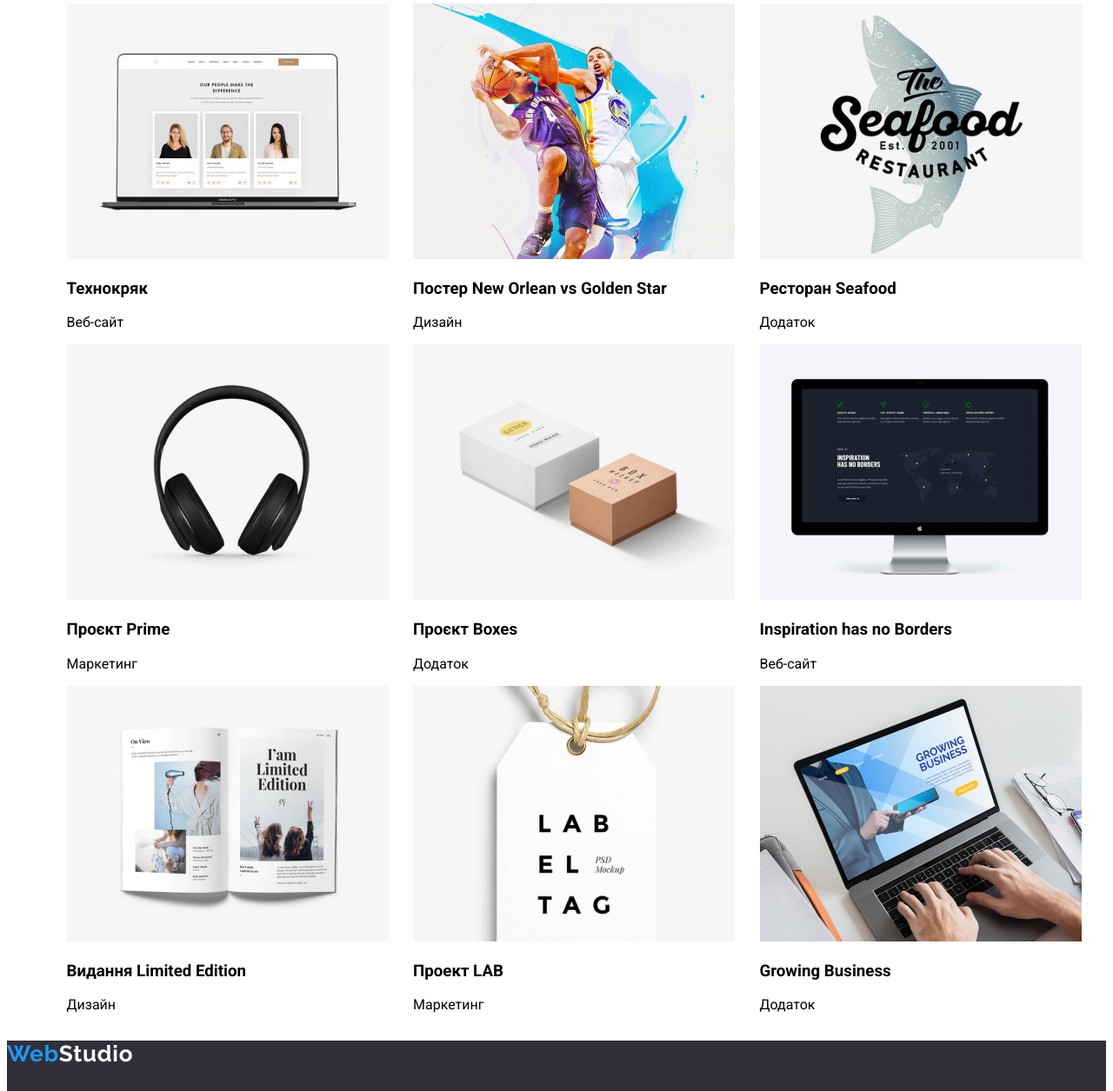
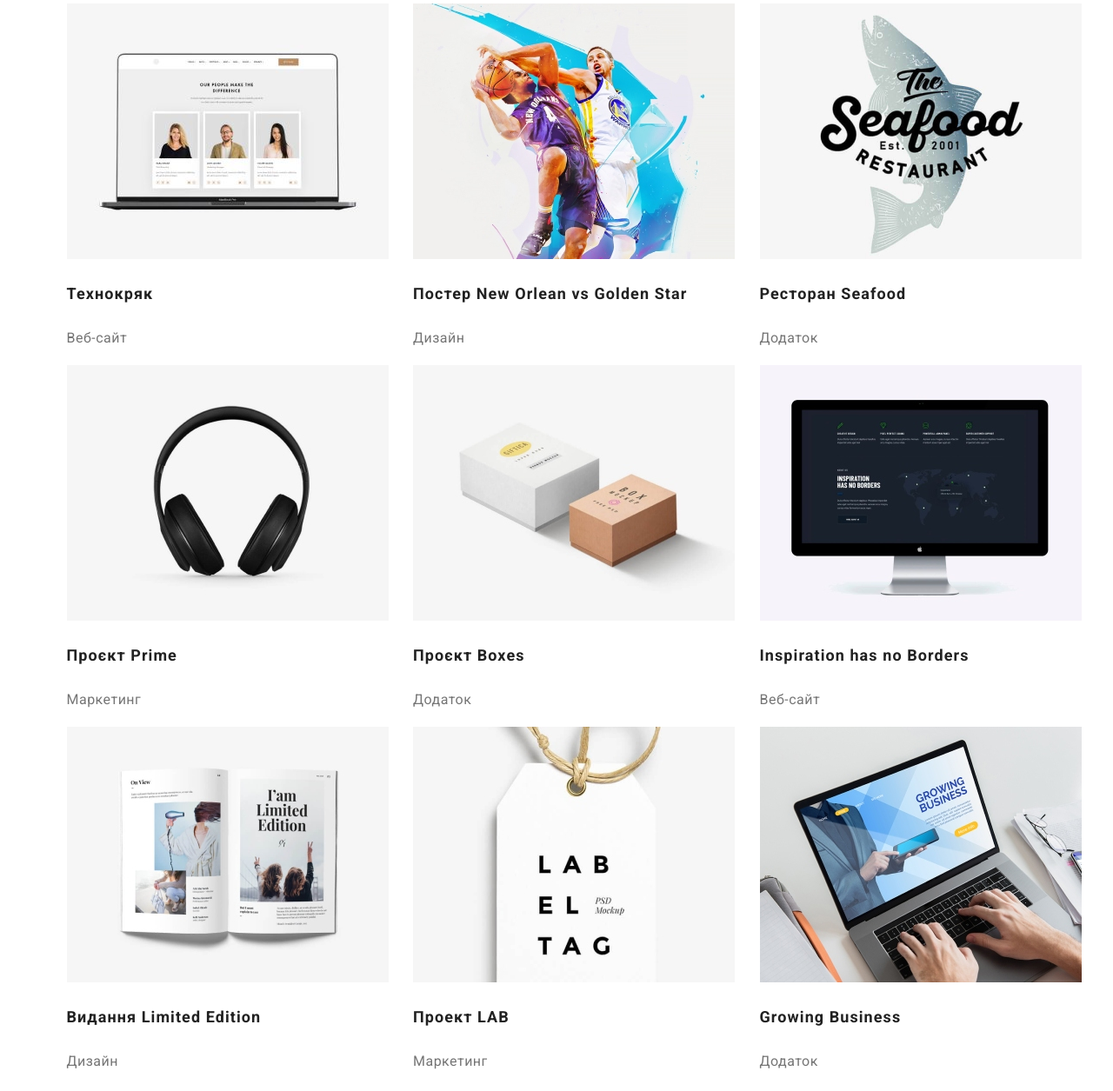
Before and after one commit to Diana323/goit-markup-hw-02, a plain HTML site: page portfolio.html in a window 1280 px wide. Shown: the part 141-1396 px from the top of the page at 87% size. Drawn offline with Linux system fonts and the light colour scheme.

Commit message:
присвоєно класи

```diff
--- a/css/styles.css
+++ b/css/styles.css
@@ -329,6 +329,26 @@ flex-wrap: wrap;
         font-size: 16px;
         line-height: 1.19;
 }
+.pp{
+    font-weight: 400;
+        font-size: 16px;
+        line-height: 30px;
+        /* identical to box height, or 188% */
+
+        letter-spacing: 0.03em;
+
+        color: #757575;
+}
+.portfolio-semple{
+     font-weight: 700;
+     font-size: 18px;
+     line-height: 36px;
+
+
+     letter-spacing: 0.06em;
+
+    color: #212121;}
+
 .photo-list-wrapper2{
     font-weight: 400;
         font-size: 16px;
--- a/portfolio.html
+++ b/portfolio.html
@@ -44,15 +44,15 @@
 <div class="div2 photo-list-div">
             <h2 class="visually-hidden">photo</h2>
             <ul class="ul list-photo">
-                <li><img src="./images/img.jpg" width="370" alt="Технокряк"><h3 class="">Технокряк</h3><p>Веб-сайт</p></li>
-                <li><img src="./images/imgposters.jpg" width="370" alt="Дизайн"><h3 class="">Постер New Orlean vs Golden Star</h3><p>Дизайн</p></li>
-                <li><img src="./images/img2.jpg" width="370" alt="Ресторан Seafood"><h3 class="">Ресторан Seafood</h3><p>Додаток</p></li>
-                <li><img src="./images/img3.jpg" width="370" alt="Проєкт Prime"><h3 class="">Проєкт Prime</h3><p>Маркетинг</p></li>
-                <li><img src="./images/img4.jpg" width="370" alt="Проєкт Boxes"><h3 class="">Проєкт Boxes</h3><p>Додаток</p></li>
-                <li><img src="./images/img5.jpg" width="370" alt="Inspiration has no Borders"><h3 class="">Inspiration has no Borders</h3><p>Веб-сайт</p></li>
-                <li><img src="./images/img6.jpg" width="370" alt="Видання Limited Edition"><h3 class="">Видання Limited Edition</h3><p>Дизайн</p></li>
-                <li><img src="./images/img7.jpg" width="370" alt="Проект LAB"><h3 class="">Проект LAB</h3><p>Маркетинг</p></li>
-                <li><img src="./images/img8.jpg" width="370" alt="Growing Business"><h3 class="">Growing Business</h3><p>Додаток</p></li>
+                <li><img src="./images/img.jpg" width="370" alt="Технокряк"><h3 class="portfolio-semple">Технокряк</h3><p class="pp">Веб-сайт</p></li>
+                <li><img src="./images/imgposters.jpg" width="370" alt="Дизайн"><h3 class="portfolio-semple">Постер New Orlean vs Golden Star</h3><p class="pp">Дизайн</p></li>
+                <li><img src="./images/img2.jpg" width="370" alt="Ресторан Seafood"><h3 class="portfolio-semple">Ресторан Seafood</h3><p class="pp">Додаток</p></li>
+                <li><img src="./images/img3.jpg" width="370" alt="Проєкт Prime"><h3 class="portfolio-semple">Проєкт Prime</h3><p class="pp">Маркетинг</p></li>
+                <li><img src="./images/img4.jpg" width="370" alt="Проєкт Boxes"><h3 class="portfolio-semple">Проєкт Boxes</h3><p class="pp">Додаток</p></li>
+                <li><img src="./images/img5.jpg" width="370" alt="Inspiration has no Borders"><h3 class="portfolio-semple">Inspiration has no Borders</h3><p class="pp">Веб-сайт</p></li>
+                <li><img src="./images/img6.jpg" width="370" alt="Видання Limited Edition"><h3 class="portfolio-semple">Видання Limited Edition</h3><p class="pp">Дизайн</p></li>
+                <li><img src="./images/img7.jpg" width="370" alt="Проект LAB"><h3 class="portfolio-semple">Проект LAB</h3><p class="pp">Маркетинг</p></li>
+                <li><img src="./images/img8.jpg" width="370" alt="Growing Business"><h3 class="portfolio-semple">Growing Business</h3><p class="pp">Додаток</p></li>
             </ul>
         </div>
         </section>
```
